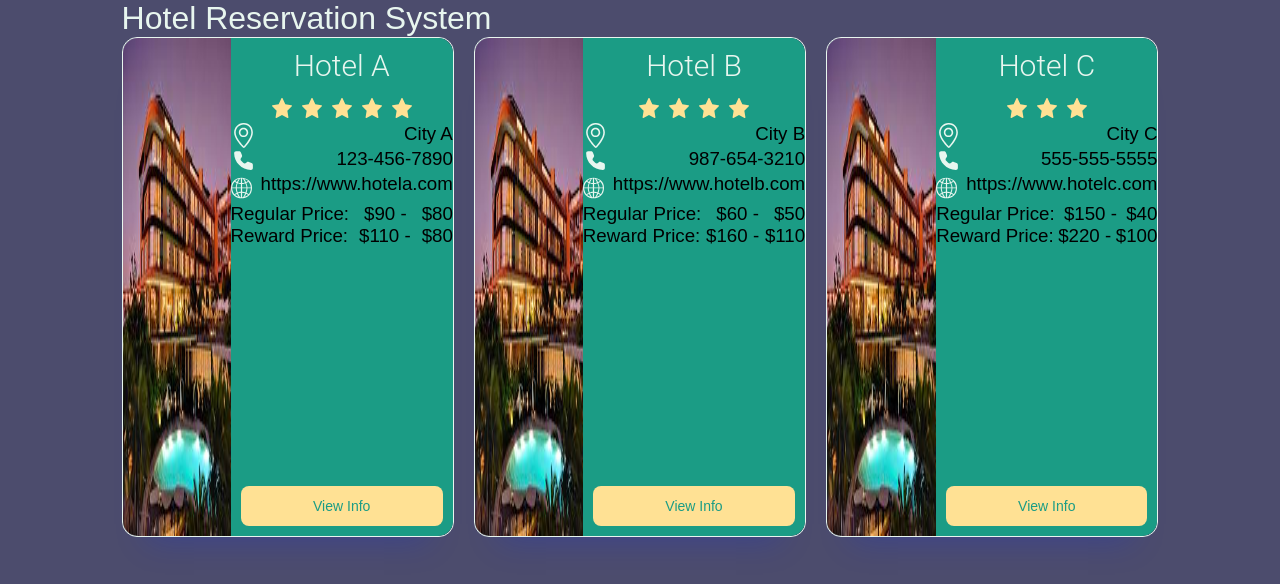
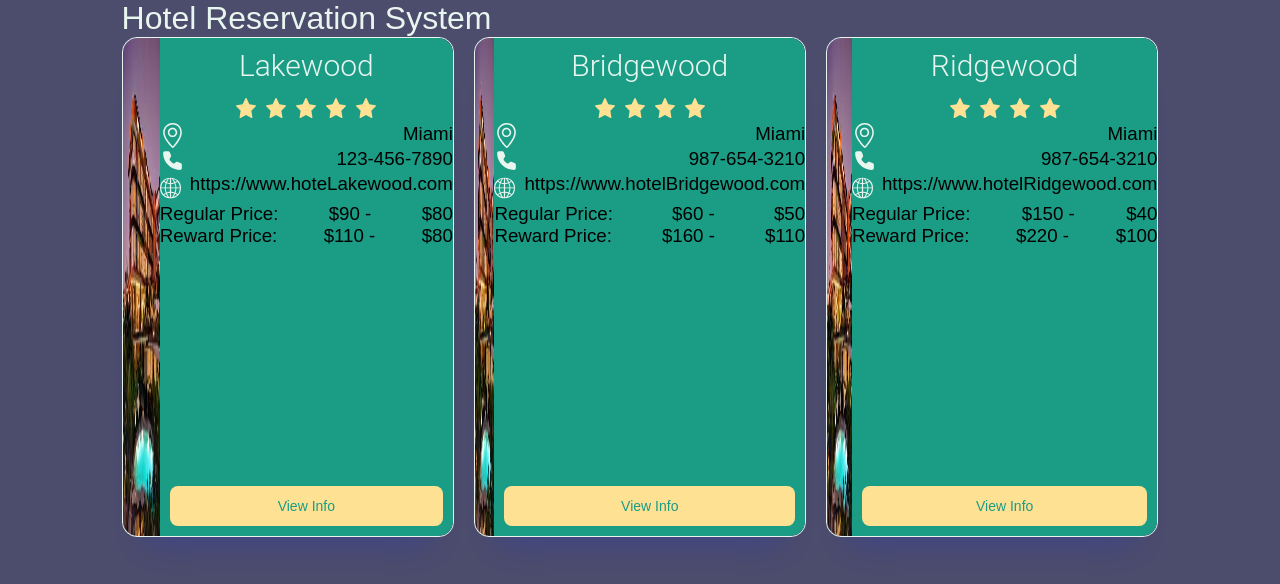
Before and after one commit to epriosf/hotel-reservation, a Vue app: page / in a window 1280 px wide. Shown: the top 584 px of the page. Built offline with nearby package versions, Linux system fonts and the light colour scheme.

Commit message:
feat: Add FactoryMethod design pattern to Hotels

```diff
--- a/src/components/HotelCard/ListHotelCard.vue
+++ b/src/components/HotelCard/ListHotelCard.vue
@@ -3,7 +3,7 @@ import HotelCard from '@/components/HotelCard/HotelCard.vue'
 import { useHotelStore } from '@/stores/hotel'
 import { computed } from 'vue'
 const hotelStore = useHotelStore()
-const hotels = computed(() => hotelStore.hotels)
+const hotels = computed(() => hotelStore.getHotels())
 </script>
 
 <template>
--- /dev/null
+++ b/src/interfaces/HotelInfo.ts
@@ -0,0 +1,10 @@
+export interface HotelInfo {
+  id: string
+  name: string
+  location: string
+  rate: number
+  phone: string
+  website: string
+  weekdayPrice: number[]
+  weekendPrice: number[]
+}
--- /dev/null
+++ b/src/models/hotel/Hotel.ts
@@ -0,0 +1,12 @@
+export interface Hotel {
+  id: string
+  name: string
+  location: string
+  phone: string
+  website: string
+  rate: number
+  weekdayPrice: number[]
+  weekendPrice: number[]
+  calculatePrice(): number
+  getHotel(): void
+}
--- /dev/null
+++ b/src/models/hotel/HotelFactory.ts
@@ -0,0 +1,15 @@
+import type { Hotel } from '@/models/hotel/Hotel'
+export abstract class HotelFactory {
+  createHotel(
+    id: string,
+    name: string,
+    location: string,
+    phone: string,
+    website: string,
+    rate: number,
+    weekdayPrice: number[],
+    weekendPrice: number[]
+  ): Hotel {
+    throw new Error('Implements createHotel method in subclasses')
+  }
+}
--- /dev/null
+++ b/src/models/hotel/factories/BridgewoodHotelFactory.ts
@@ -0,0 +1,18 @@
+import { HotelFactory } from '@/models/hotel/HotelFactory'
+import type { Hotel } from '@/models/hotel/Hotel'
+import { BridgewoodHotel } from '@/models/hotel/hotelTypes/BridgewoodHotel'
+
+export class BridgewoodHotelFactory extends HotelFactory {
+  createHotel(
+    id: string,
+    name: string,
+    location: string,
+    phone: string,
+    website: string,
+    rate: number,
+    weekdayPrice: number[],
+    weekendPrice: number[]
+  ): Hotel {
+    return new BridgewoodHotel(id, name, location, phone, website, rate, weekdayPrice, weekendPrice)
+  }
+}
--- /dev/null
+++ b/src/models/hotel/factories/LakewoodHotelFactory.ts
@@ -0,0 +1,18 @@
+import { HotelFactory } from '@/models/hotel/HotelFactory'
+import type { Hotel } from '@/models/hotel/Hotel'
+import { LakewoodHotel } from '@/models/hotel/hotelTypes/LakewoodHotel'
+
+export class LakewoodHotelFactory extends HotelFactory {
+  createHotel(
+    id: string,
+    name: string,
+    location: string,
+    phone: string,
+    website: string,
+    rate: number,
+    weekdayPrice: number[],
+    weekendPrice: number[]
+  ): Hotel {
+    return new LakewoodHotel(id, name, location, phone, website, rate, weekdayPrice, weekendPrice)
+  }
+}
--- /dev/null
+++ b/src/models/hotel/factories/RidgewoodHotelFactory.ts
@@ -0,0 +1,18 @@
+import { HotelFactory } from '@/models/hotel/HotelFactory'
+import type { Hotel } from '@/models/hotel/Hotel'
+import { RidgewoodHotel } from '@/models/hotel/hotelTypes/RidgewoodHotel'
+
+export class RidgewoodHotelFactory extends HotelFactory {
+  createHotel(
+    id: string,
+    name: string,
+    location: string,
+    phone: string,
+    website: string,
+    rate: number,
+    weekdayPrice: number[],
+    weekendPrice: number[]
+  ): Hotel {
+    return new RidgewoodHotel(id, name, location, phone, website, rate, weekdayPrice, weekendPrice)
+  }
+}
--- /dev/null
+++ b/src/models/hotel/hotelTypes/BridgewoodHotel.ts
@@ -0,0 +1,22 @@
+import type { Hotel } from '@/models/hotel/Hotel'
+
+export class BridgewoodHotel implements Hotel {
+  constructor(
+    public id: string,
+    public name: string,
+    public location: string,
+    public phone: string,
+    public website: string,
+    public rate: number,
+    public weekdayPrice: number[],
+    public weekendPrice: number[]
+  ) {}
+
+  calculatePrice(): number {
+    return 50
+  }
+
+  getHotel(): void {
+    console.log('Hotel Bridge...')
+  }
+}
--- /dev/null
+++ b/src/models/hotel/hotelTypes/LakewoodHotel.ts
@@ -0,0 +1,22 @@
+import type { Hotel } from '@/models/hotel/Hotel'
+
+export class LakewoodHotel implements Hotel {
+  constructor(
+    public id: string,
+    public name: string,
+    public location: string,
+    public phone: string,
+    public website: string,
+    public rate: number,
+    public weekdayPrice: number[],
+    public weekendPrice: number[]
+  ) {}
+
+  calculatePrice(): number {
+    return 50
+  }
+
+  getHotel(): void {
+    console.log('Hotel lake...')
+  }
+}
--- /dev/null
+++ b/src/models/hotel/hotelTypes/RidgewoodHotel.ts
@@ -0,0 +1,22 @@
+import type { Hotel } from '@/models/hotel/Hotel'
+
+export class RidgewoodHotel implements Hotel {
+  constructor(
+    public id: string,
+    public name: string,
+    public location: string,
+    public phone: string,
+    public website: string,
+    public rate: number,
+    public weekdayPrice: number[],
+    public weekendPrice: number[]
+  ) {}
+
+  calculatePrice(): number {
+    return 50
+  }
+
+  getHotel(): void {
+    console.log('Hotel Ridge...')
+  }
+}
--- /dev/null
+++ b/src/services/HotelService.ts
@@ -0,0 +1,53 @@
+import { BridgewoodHotelFactory } from '@/models/hotel/factories/BridgewoodHotelFactory'
+import { LakewoodHotelFactory } from '@/models/hotel/factories/LakewoodHotelFactory'
+import type { Hotel } from '@/models/hotel/Hotel'
+import type { HotelInfo } from '@/interfaces/HotelInfo'
+import { RidgewoodHotelFactory } from '@/models/hotel/factories/RidgewoodHotelFactory'
+export const createHotels = (): HotelInfo[] => {
+  const bridgewoodHotelFactory = new BridgewoodHotelFactory()
+  const bridgewoodHotel: Hotel = bridgewoodHotelFactory.createHotel(
+    '1',
+    'Lakewood',
+    'Miami',
+    '123-456-7890',
+    'https://www.hoteLakewood.com',
+    5,
+    [110, 80],
+    [90, 80]
+  )
+
+  const lakewoodHotelFactory = new LakewoodHotelFactory()
+  const lakewoodHotel = lakewoodHotelFactory.createHotel(
+    '2',
+    'Bridgewood',
+    'Miami',
+    '987-654-3210',
+    'https://www.hotelBridgewood.com',
+    4,
+    [160, 110],
+    [60, 50]
+  )
+  const ridgewoodHotelFactory = new RidgewoodHotelFactory()
+  const ridgewoodHotel = ridgewoodHotelFactory.createHotel(
+    '3',
+    'Ridgewood',
+    'Miami',
+    '987-654-3210',
+    'https://www.hotelRidgewood.com',
+    4,
+    [220, 100],
+    [150, 40]
+  )
+  const hotels: Hotel[] = [bridgewoodHotel, lakewoodHotel, ridgewoodHotel]
+
+  return hotels.map(({ id, name, location, phone, website, rate, weekdayPrice, weekendPrice }) => ({
+    id,
+    name,
+    location,
+    phone,
+    website,
+    rate,
+    weekdayPrice,
+    weekendPrice
+  }))
+}
--- a/src/stores/hotel.ts
+++ b/src/stores/hotel.ts
@@ -1,60 +1,20 @@
 import { defineStore } from 'pinia'
-
-export interface Hotel {
-  id: string
-  name: string
-  location: string
-  rate: number
-  phone: string
-  website: string
-  weekdayPrice: number[]
-  weekendPrice: number[]
-}
-export interface Hotels {
-  hotels: Hotel[]
-}
-const DUMMY_HOTELS = [
-  {
-    name: 'Hotel A',
-    location: 'City A',
-    rate: 5,
-    phone: '123-456-7890',
-    website: 'https://www.hotela.com',
-    weekdayPrice: [110, 80],
-    weekendPrice: [90, 80]
-  },
-  {
-    name: 'Hotel B',
-    location: 'City B',
-    rate: 4,
-    phone: '987-654-3210',
-    website: 'https://www.hotelb.com',
-    weekdayPrice: [160, 110],
-    weekendPrice: [60, 50]
-  },
-  {
-    name: 'Hotel C',
-    location: 'City C',
-    rate: 3,
-    phone: '555-555-5555',
-    website: 'https://www.hotelc.com',
-    weekdayPrice: [220, 100],
-    weekendPrice: [150, 40]
-  }
-]
-
+import { createHotels } from '@/services/HotelService'
+import type { HotelInfo } from '@/interfaces/HotelInfo'
 export const useHotelStore = defineStore('hotel', {
-  state: (): Hotels => {
+  state: (): { hotels: HotelInfo[] } => {
     return {
-      hotels: DUMMY_HOTELS as Hotel[]
+      hotels: [] as HotelInfo[]
     }
   },
   getters: {
-    hotelsDetail: (state: Hotels) => state.hotels
+    hotelsDetail: (state) => state.hotels
   },
   actions: {
-    async getHotels() {
-      return this.hotels
+    getHotels() {
+      const hotelsDO = createHotels()
+      this.hotels = hotelsDO
+      return hotelsDO
     }
   }
 })
```
